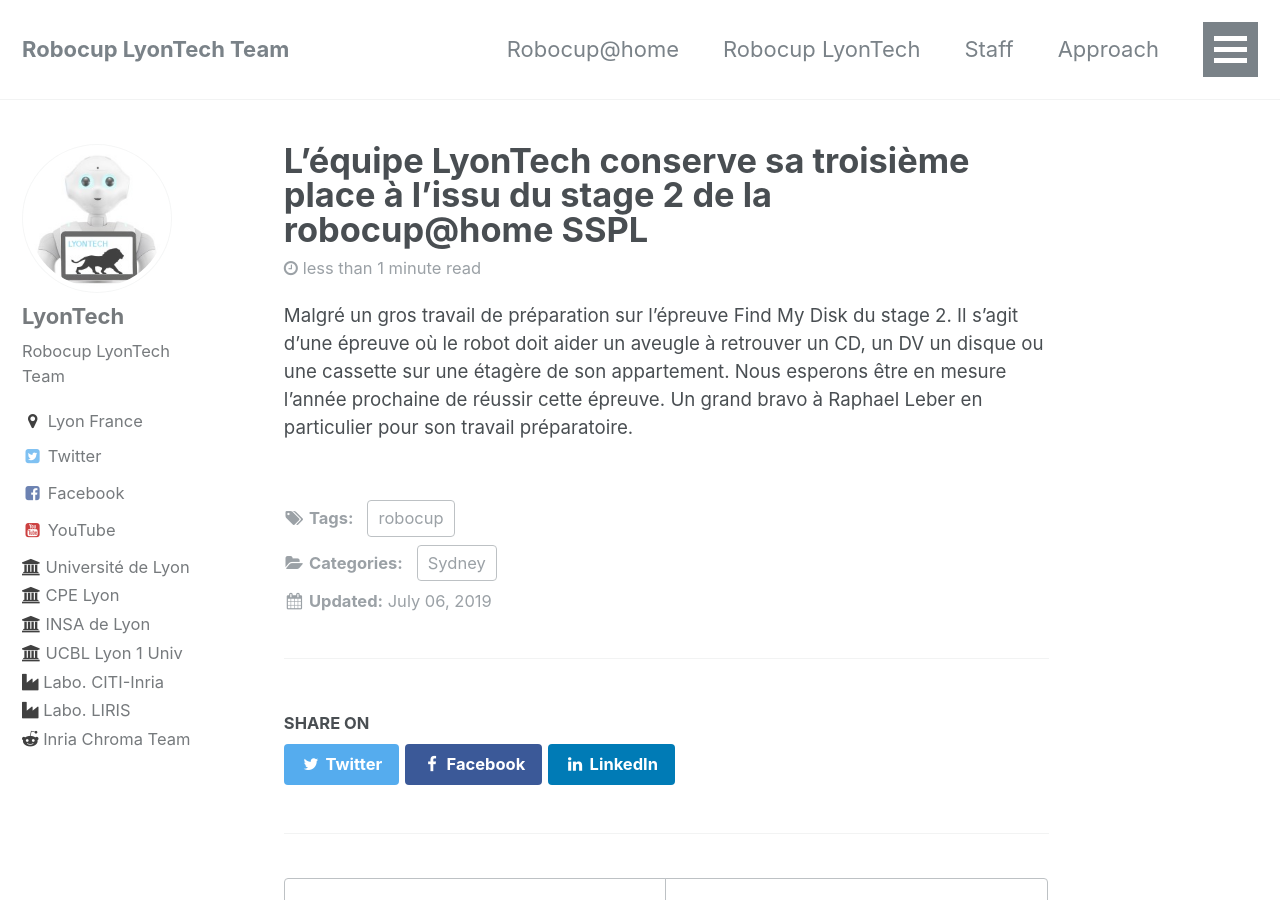
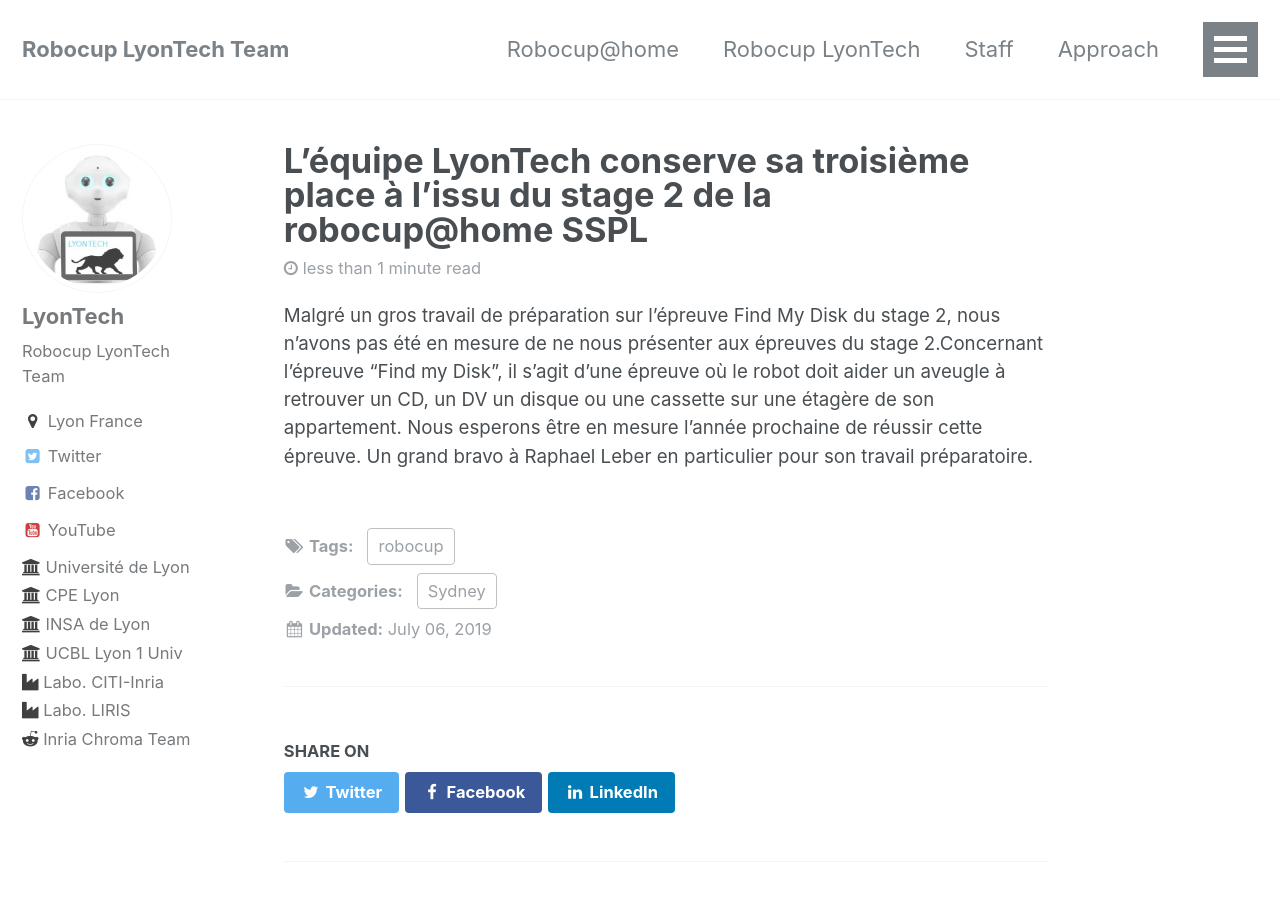
Before and after one commit to Robocup-Lyontech/Robocup-Lyontech.github.io, a Jekyll site: the page built from _posts/2019-07-06-Jour3.md, in a window 1280 px wide and 900 px high. Built offline with Jekyll 4.4.1, drawn with Linux system fonts in a browser that asks for light colours.

Commit message:
Update 2019-07-06-Jour3.md

```diff
--- a/_posts/2019-07-06-Jour3.md
+++ b/_posts/2019-07-06-Jour3.md
@@ -10,5 +10,5 @@
 ---
 
 
-Malgré un gros travail de préparation sur l'épreuve Find My Disk du stage 2. Il s'agit d'une épreuve où le robot doit aider un aveugle à retrouver un CD, un DV  un disque ou une cassette sur une étagère de son appartement.
+Malgré un gros travail de préparation sur l'épreuve Find My Disk du stage 2, nous n'avons pas été en mesure de ne nous présenter aux épreuves du stage 2.Concernant l'épreuve "Find my Disk",  il s'agit d'une épreuve où le robot doit aider un aveugle à retrouver un CD, un DV  un disque ou une cassette sur une étagère de son appartement.
 Nous esperons être en mesure l'année prochaine de réussir cette épreuve. Un grand bravo à Raphael Leber en particulier pour son travail préparatoire.
```
